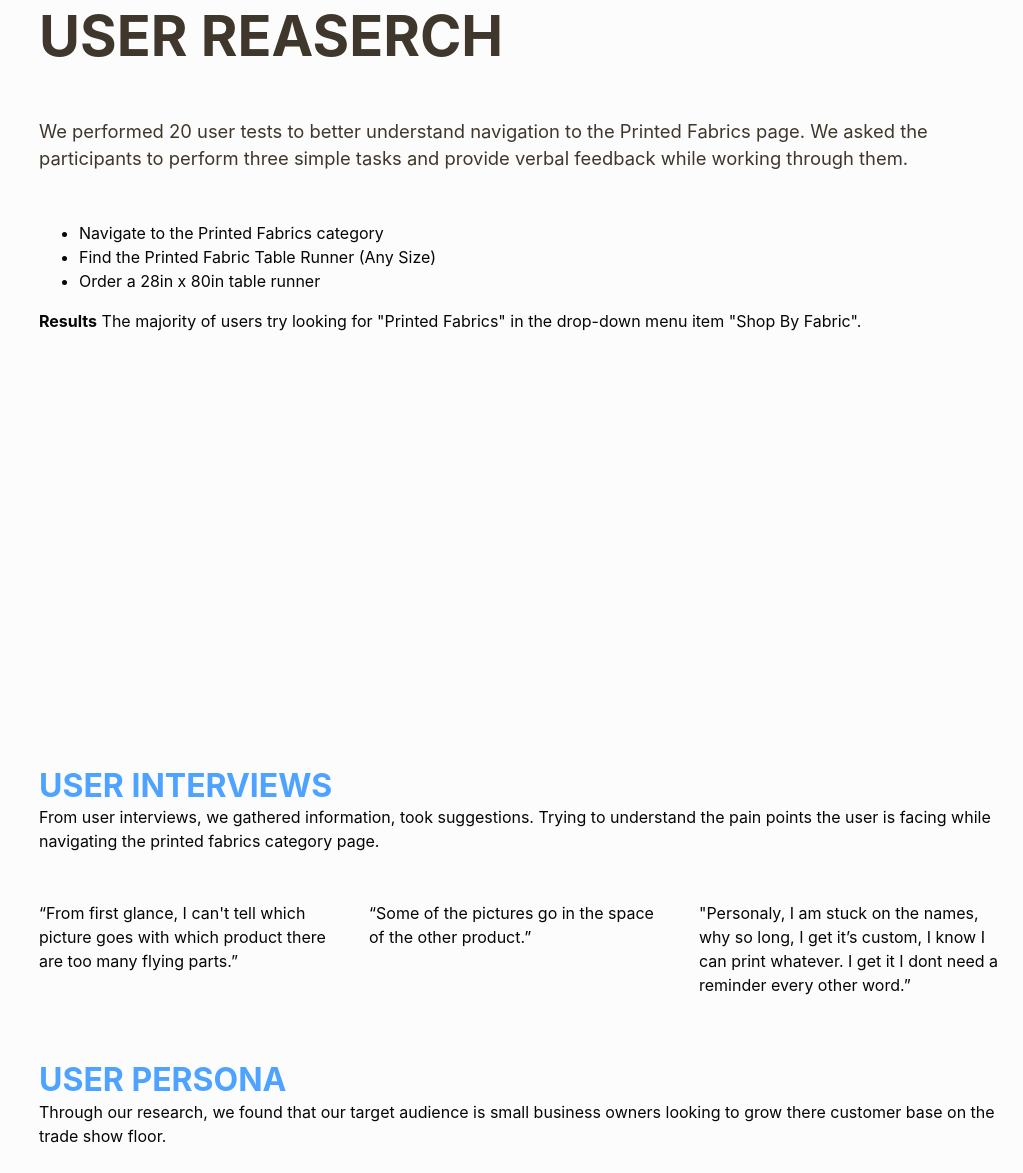
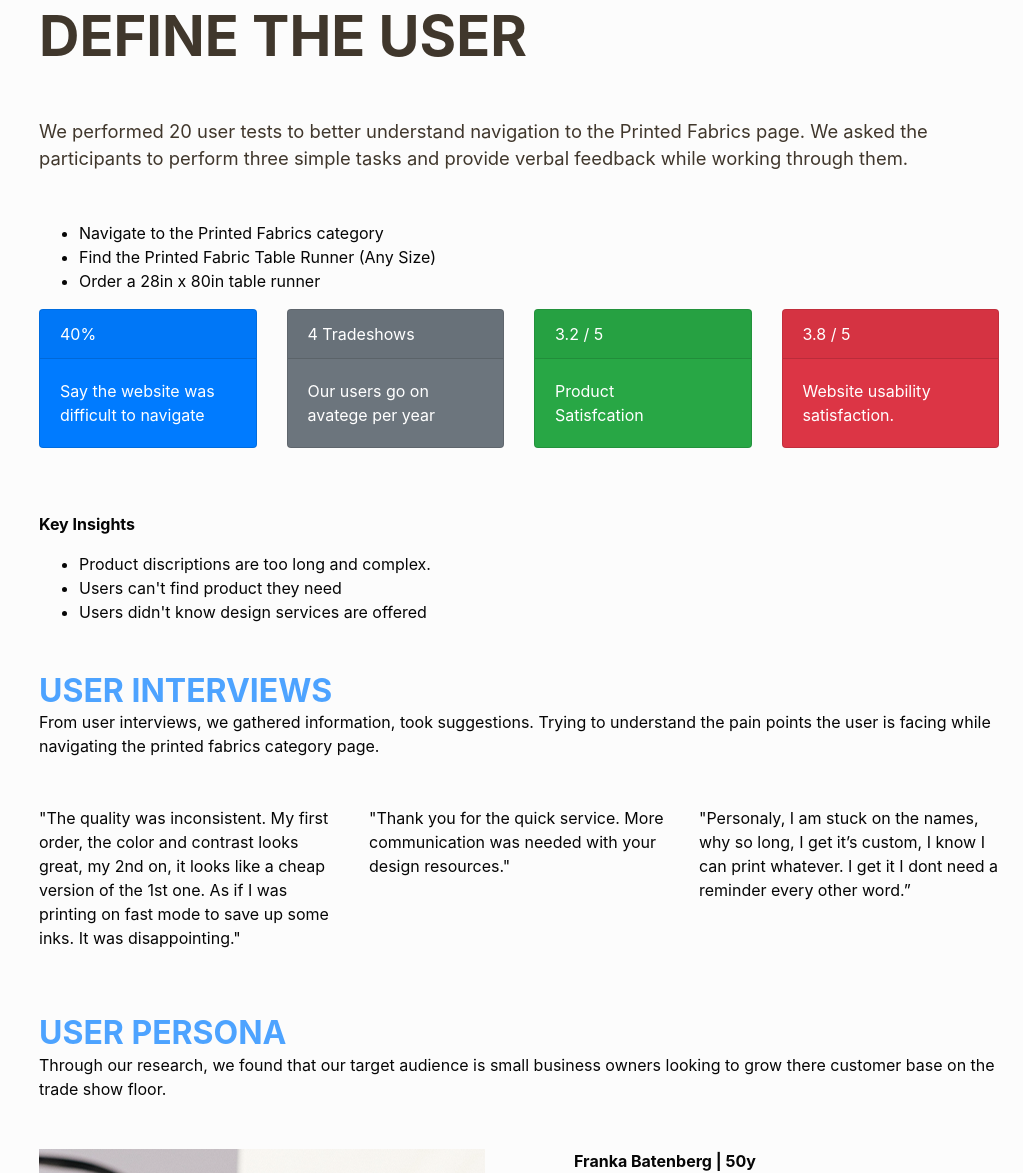
Before and after one commit to if314/new314, a plain HTML site: page ceb.html in a window 1280 px wide. Shown: the part 864-2037 px from the top of the page, without its empty margins (257-1280 px from the left). Drawn offline with Linux system fonts and the light colour scheme; a script that the page names is missing; a web font is replaced by a local one.

Commit message:
ceb
define the user

```diff
--- a/ceb.html
+++ b/ceb.html
@@ -50,7 +50,7 @@
           <a class="nav-link js-scroll-trigger" href="#overview">Overview</a>
         </li>
         <li class="nav-item">
-          <a class="nav-link js-scroll-trigger" href="#user">User Research</a>
+          <a class="nav-link js-scroll-trigger" href="#user">Define the user</a>
         </li>
         <!--<li class="nav-item">
           <a class="nav-link js-scroll-trigger" href="#user">User Persona</a>
@@ -123,7 +123,7 @@
 
     <section class="resume-section p-4 p-lg-6 d-flex justify-content-center" id="user">
       <div class="w-100">
-        <h2 class="mb-5 title">User Reaserch</h2>
+        <h2 class="mb-5 title">Define the user</h2>
 
         <div class="mb-5">
           <p class="lead mb-5">We performed 20 user tests to better understand navigation to the Printed Fabrics page. We asked the participants to perform three simple tasks and provide verbal feedback while working through them.</p>
@@ -133,10 +133,49 @@
             <li>Find the Printed Fabric Table Runner (Any Size)</li>
             <li>Order a 28in x 80in table runner</li>
         </ul>
-        <b>Results</b> The majority of users try looking for "Printed Fabrics" in the drop-down menu item "Shop By Fabric".</p>
-        <div id="chartContainer" style="height: 370px; width: 100%;"></div>
-        <script src="https://canvasjs.com/assets/script/canvasjs.min.js"></script>
+        <div class="resume-item d-flex flex-column flex-md-row justify-content-between mb-5">
+          <div class="row h-100 ">
+        <div class="col-sm">
+          <div class="card text-white bg-primary mb-3" style="max-width: 18rem;">
+        <div class="card-header">40%</div>
+        <div class="card-body">
+          <p class="card-text">Say the website was difficult to navigate</p>
+        </div>
+      </div>
+       </div>
+        <div class="col-sm">
+            <div class="card text-white bg-secondary mb-3" style="max-width: 18rem;">
+        <div class="card-header">4 Tradeshows</div>
+        <div class="card-body">
+          <p class="card-text">Our users go on avatege per year</p>
+        </div>
+      </div>
+       </div>
+        <div class="col-sm">
+            <div class="card text-white bg-success mb-3" style="max-width: 18rem;">
+        <div class="card-header">3.2 / 5</div>
+        <div class="card-body">
+          <p class="card-text">Product <br> Satisfcation </p>
+        </div>
+      </div>
+       </div>
 
+       <div class="col-sm">
+            <div class="card text-white bg-danger mb-3" style="max-width: 18rem;">
+        <div class="card-header">3.8 / 5</div>
+        <div class="card-body">
+          <p class="card-text">Website usability satisfaction.</p>
+        </div>
+      </div>
+       </div>
+      </div>
+    </div>
+       <p><b>Key Insights</b></p>
+       <ul>
+      <li>Product discriptions are too long and complex.</li>
+      <li>Users can't find product they need</li>
+      <li>Users didn't know design services are offered</li>
+       </ul>
     </div>
     <div class="mb-5">
     <h3 class="mb-0">User Interviews</h3>
@@ -146,10 +185,10 @@
       <div class="row h-100 ">
 
 <div class="col-sm">
-  <p>“From first glance, I can't tell which picture goes with which product there are too many flying parts.”</p>
+  <p>"The quality was inconsistent. My first order, the color and contrast looks great, my 2nd on, it looks like a cheap version of the 1st one. As if I was printing on fast mode to save up some inks. It was disappointing."</p>
 </div>
 <div class="col-sm">
-<p>“Some of the pictures go in the space of the other product.”    </p>
+<p>"Thank you for the quick service. More communication was needed with your design resources."</p>
 </div>
 <div class="col-sm">
   <p>"Personaly, I am stuck on the names, why so long, I get it’s custom, I know I can print whatever. I get it I dont need a reminder every other word.”</p>
```
